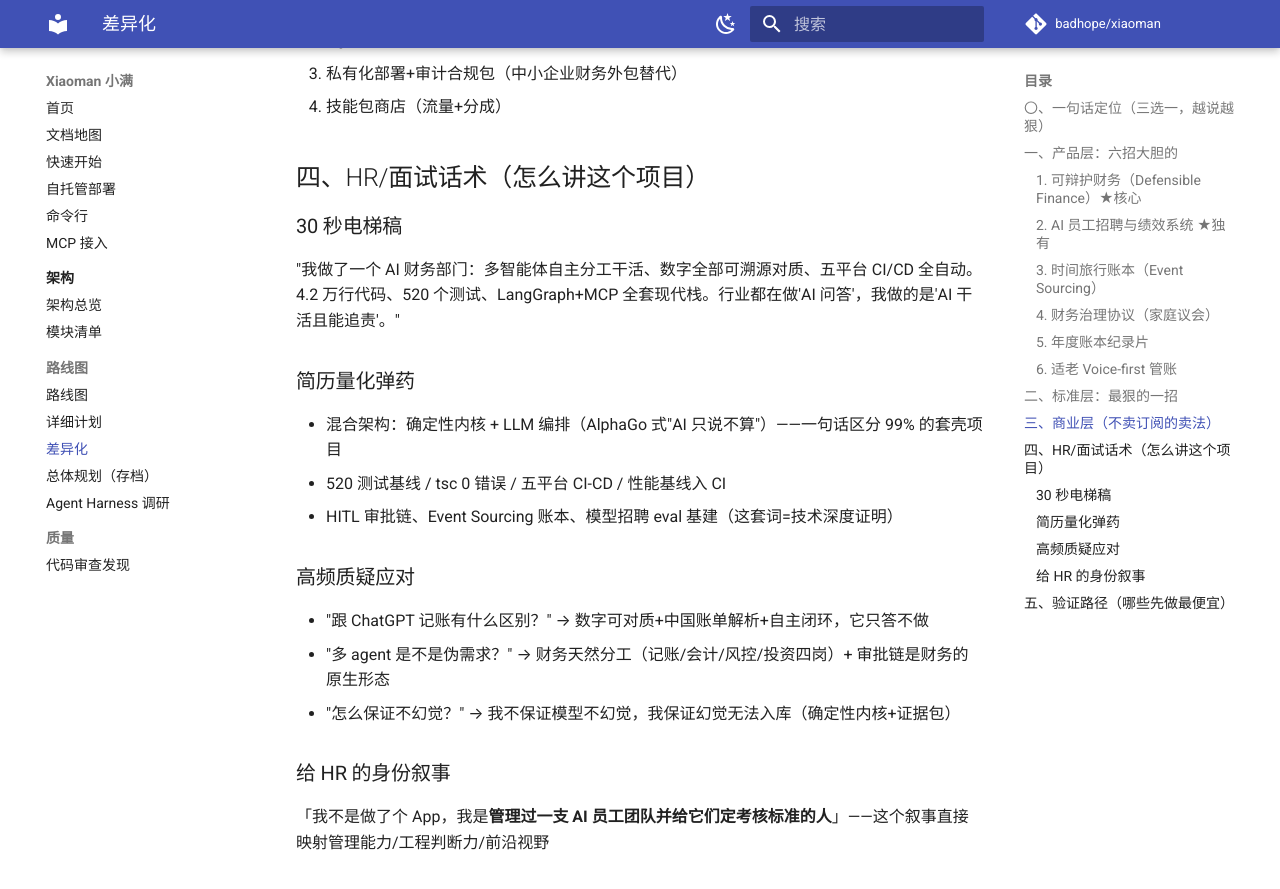
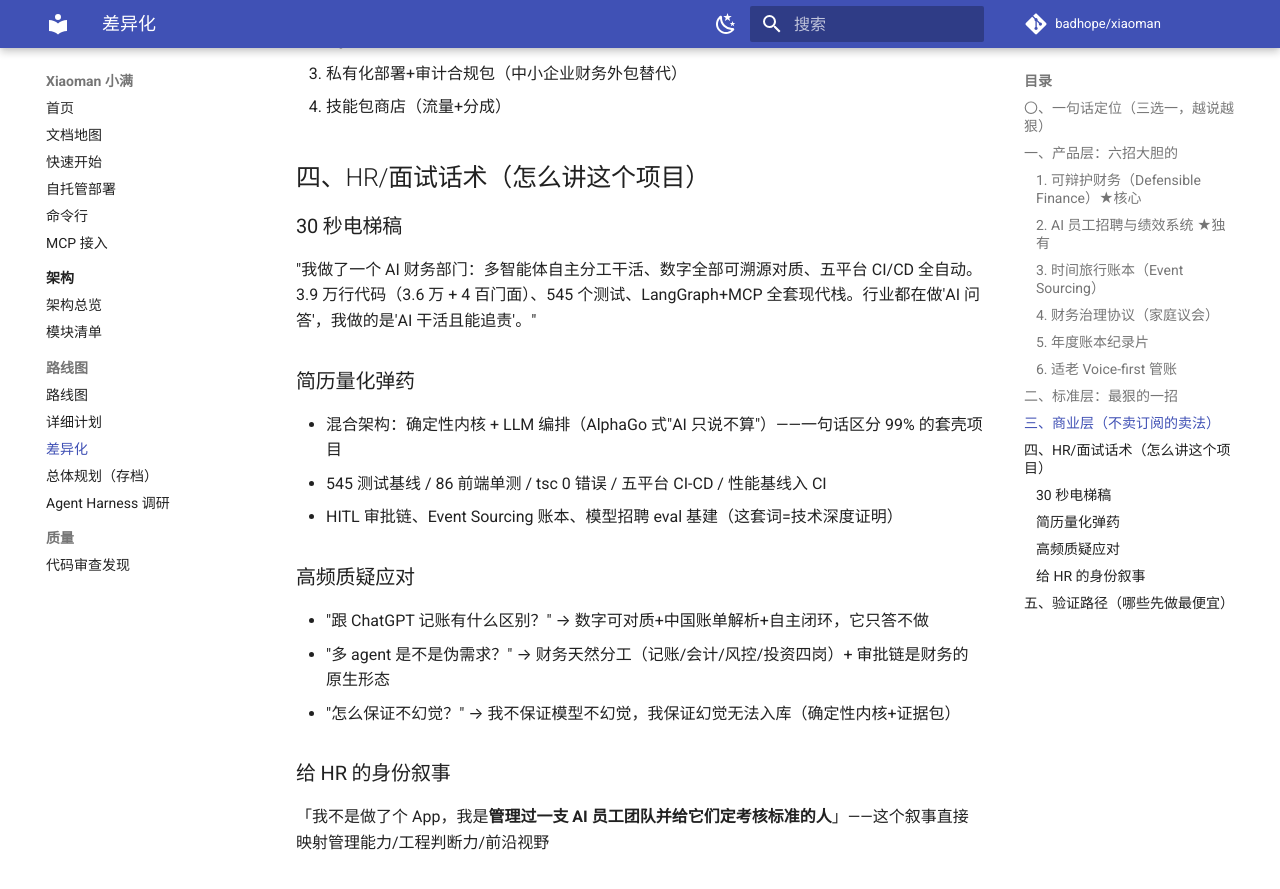
Before and after one commit to Morningstar202604/moneyhelper, an MkDocs documentation site: the page built from docs/DIFFERENTIATION.md, in a window 1280 px wide and 900 px high, scrolled down 1706 px. Shown: the top 889 px of the window. Built offline with MkDocs 1.6.1 and Material for MkDocs 9.7.7, drawn with Linux system fonts in a browser that asks for light colours; comment, search, counter and statistics services are not loaded.

Commit message:
docs: 统一测试基线与新增能力索引
过时数字会给读者错误预期（写的是 486 个测试，实际 545）。逐一核对真实值后统一：

- 测试基线：486/520/525 统一为 545（后端）；前端补注 86 单测 + 15 e2e
- 代码行数：4.2 万改为 3.9 万（3.6 万后端 + 400 行门面），此前是估数
- REVIEW-FINDINGS 保留 2026-10-17 审查快照 525，并注明当前基线见 README：
  审查报告是历史记录，不该被事后改写

新增索引（此前这些能力在文档里查不到）：
- README 双语表补 CLI 与模块清单两行
- CI 说明补 hygiene job（大文件检查 + mkdocs strict）

校验：全仓库 Markdown 相对链接 0 坏链；mkdocs --strict 通过

```diff
--- a/docs/DIFFERENTIATION.md
+++ b/docs/DIFFERENTIATION.md
@@ -42,10 +42,10 @@
 
 ## 四、HR/面试话术（怎么讲这个项目）
 ### 30 秒电梯稿
-"我做了一个 AI 财务部门：多智能体自主分工干活、数字全部可溯源对质、五平台 CI/CD 全自动。4.2 万行代码、520 个测试、LangGraph+MCP 全套现代栈。行业都在做'AI 问答'，我做的是'AI 干活且能追责'。"
+"我做了一个 AI 财务部门：多智能体自主分工干活、数字全部可溯源对质、五平台 CI/CD 全自动。3.9 万行代码（3.6 万 + 4 百门面）、545 个测试、LangGraph+MCP 全套现代栈。行业都在做'AI 问答'，我做的是'AI 干活且能追责'。"
 ### 简历量化弹药
 - 混合架构：确定性内核 + LLM 编排（AlphaGo 式"AI 只说不算"）——一句话区分 99% 的套壳项目
-- 520 测试基线 / tsc 0 错误 / 五平台 CI-CD / 性能基线入 CI
+- 545 测试基线 / 86 前端单测 / tsc 0 错误 / 五平台 CI-CD / 性能基线入 CI
 - HITL 审批链、Event Sourcing 账本、模型招聘 eval 基建（这套词=技术深度证明）
 ### 高频质疑应对
 - "跟 ChatGPT 记账有什么区别？" → 数字可对质+中国账单解析+自主闭环，它只答不做
```
Also changed, not shown: CONTRIBUTING.md (+1 -1 lines), README.md (+5 -2 lines), README.zh.md (+5 -2 lines), docs/PLAN-DETAILED.md (+1 -1 lines), docs/REVIEW-FINDINGS.md (+2 -1 lines), docs/ROADMAP-v3.md (+2 -2 lines), docs/quickstart.md (+1 -1 lines).
